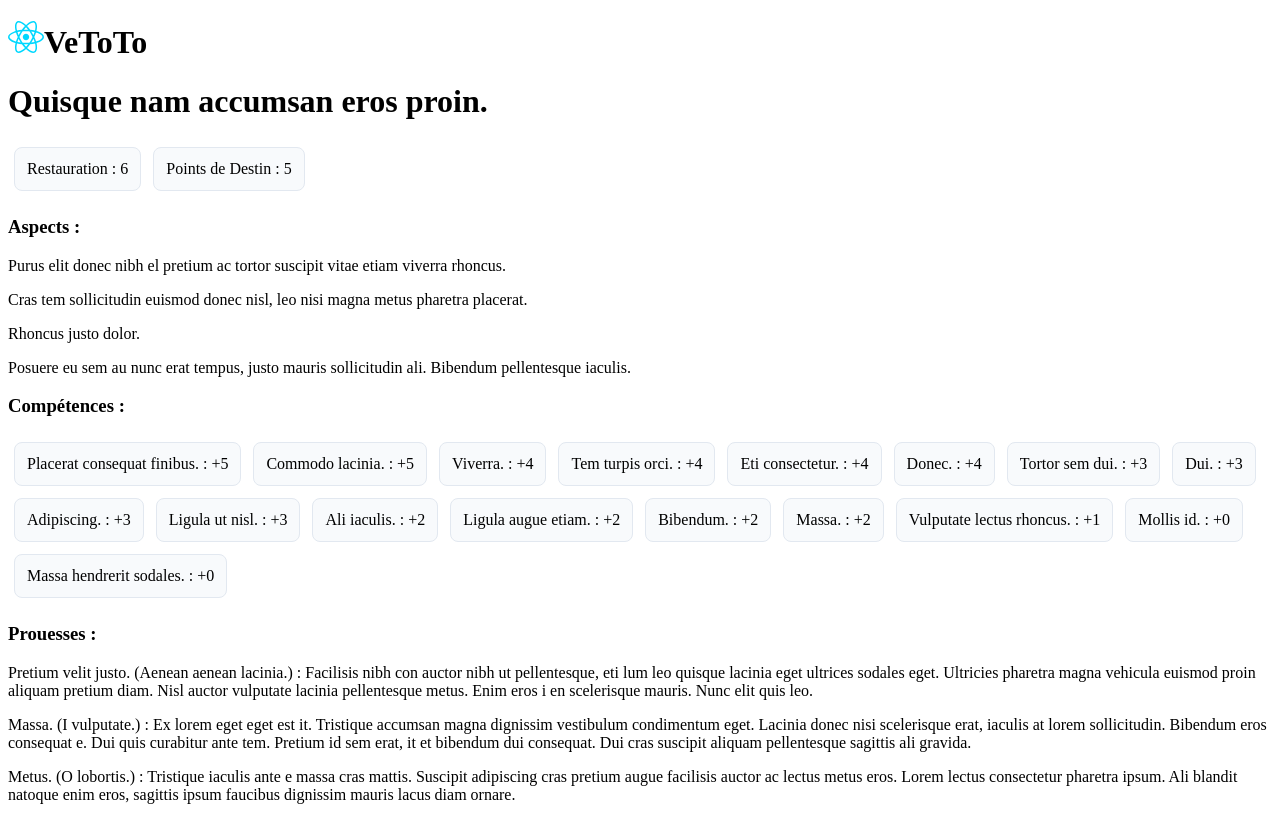
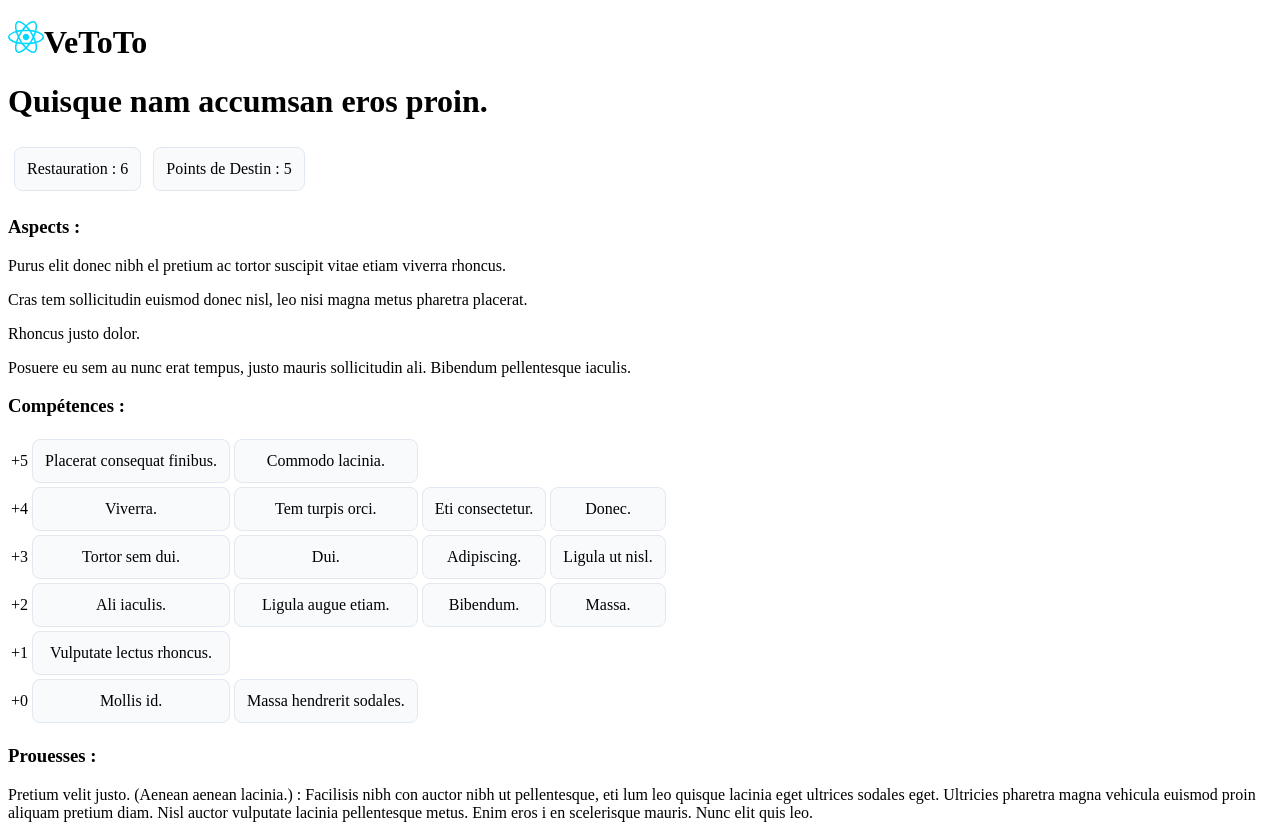
Before and after one commit to UTT-GL03/vetoto, a React (Vite) app in the folder frontend/: page /sheet/1 in a window 1280 px wide. Shown: the top 824 px of the page. Built offline with nearby package versions, Linux system fonts and the light colour scheme.

Commit message:
reformated skills display

```diff
--- a/frontend/src/components/Sheet.jsx
+++ b/frontend/src/components/Sheet.jsx
@@ -4,7 +4,13 @@ import {useParams} from "react-router";
 function Sheet() {
     const {sheetId} = useParams();
     const sheet = data.sheets.find(x => x.id === sheetId);
-
+    const skills = [];
+    sheet.skills.map(skill =>{
+        if(!skills[skill.modifier]){
+            skills[skill.modifier] = [];
+        }
+        skills[skill.modifier].push({name: skill.name, description: skill.description})
+    });
 
     return (<>
         <h1>{sheet.name}</h1>
@@ -16,8 +22,22 @@ function Sheet() {
         <div>{sheet.aspects.map(aspect => (<p key={aspect}>{aspect}</p>))}</div>
 
         <h3>Compétences :</h3>
-        <div className='row'> {sheet.skills.sort((a,b)=> b.modifier - a.modifier).map(skill => (<span className='sheet-box' key={skill.name}>{skill.name} : +{skill.modifier} </span>))}</div>
-
+        <table >
+            <tbody>
+                {skills.reverse().map((value, index) => (
+                    <tr key={index}>
+                        <td>+{skills.length - index -1}</td>
+                        {value.map(skill => (
+                            <td key={skill.name}>
+                                <span className="table-box">
+                                    {skill.name}
+                                </span>
+                            </td>
+                        ))}
+                    </tr>
+                ))}
+            </tbody>
+        </table>
         <h3>Prouesses :</h3>
         <div>{sheet.stunts.map(stunt => (
             <p key={stunt.name}>{stunt.name} ({stunt.skill.name}) : {stunt.description}</p>
@@ -31,7 +51,7 @@ function Sheet() {
                     {track.stress_box.map(box => (
                         <label key={box.size} className='sheet-box'>
                             {box.size}
-                            <input type='checkbox' readOnly checked={Boolean(box.checked)} />
+                            <input type='checkbox' readOnly checked={(box.checked && JSON.parse(box.checked))} />
                         </label>
                     ))}
             </div>
--- a/frontend/src/index.css
+++ b/frontend/src/index.css
@@ -59,6 +59,18 @@
   margin: 6px;
   white-space: nowrap;
 }
+.table-box{
+  display: flex;
+  align-items: center;
+  justify-content: center;
+  box-sizing: border-box;
+  width: 100%;
+  border: 1px solid var(--border, #ccc);
+  border-radius: 8px;
+  background-color: var(--accent-bg, #f9f9f9);
+  padding: 12px;
+  white-space: nowrap;
+}
 .row {
  display:flex;
  flex-direction: row;
```
